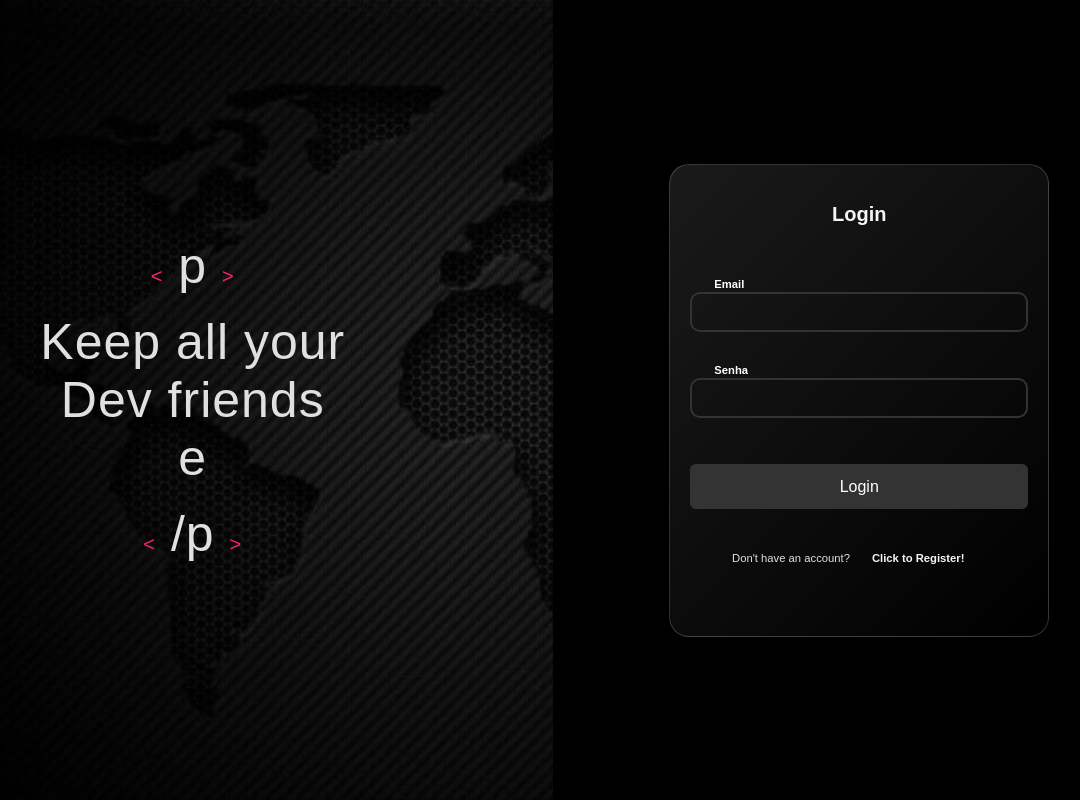
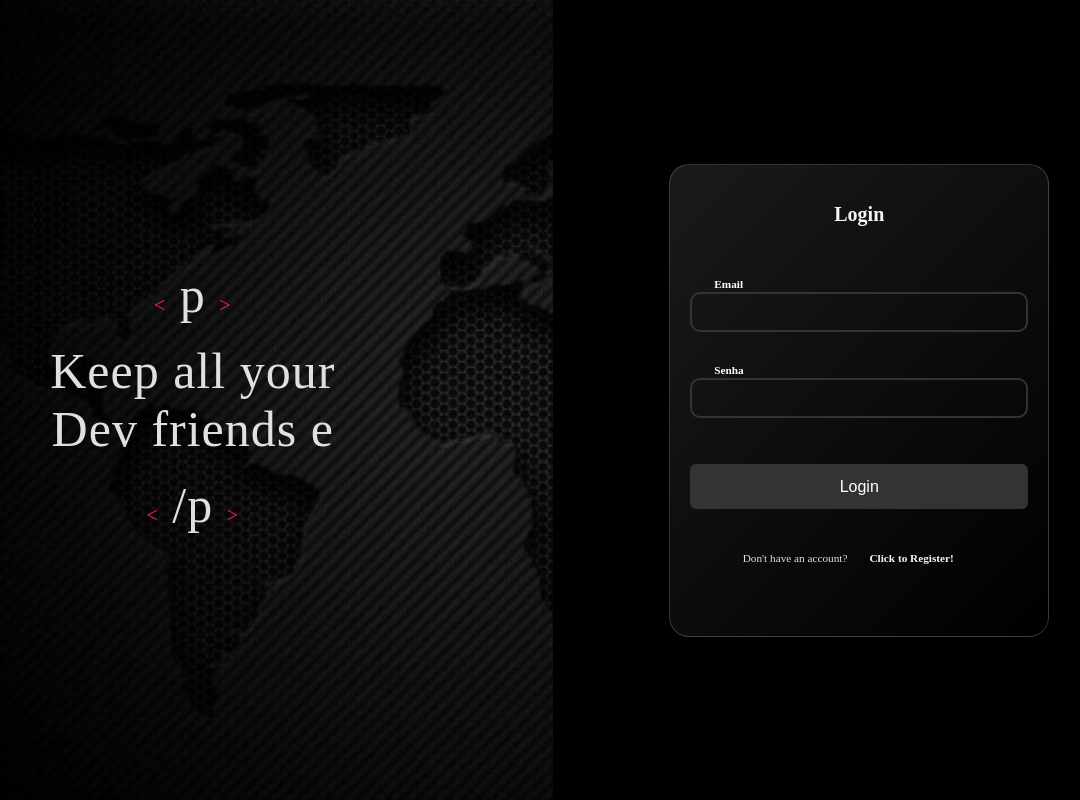
Before and after one commit to alves-leandro/frontend_contacts_manager, a React (Vite) app: page /login in a window 1280 px wide. Shown: the whole page, without its empty margins (114-1194 px from the left). Built offline with nearby package versions, Linux system fonts and the light colour scheme.

Commit message:
feat: remove import font

```diff
--- a/src/styles/GlobalStyle.ts
+++ b/src/styles/GlobalStyle.ts
@@ -1,7 +1,6 @@
 import { createGlobalStyle } from "styled-components";
 
 export default createGlobalStyle`
-@import url('https://fonts.googleapis.com/css2?family=Space+Grotesk:wght@300;400;500;600;700&display=swap');
 :root {
     font-size: 60%;
   }
@@ -17,7 +16,6 @@
     padding: 0;
     outline:0;
     box-sizing: border-box;
-    font-family: 'Space Grotesk', sans-serif;
   }
 
   body,html{
```
